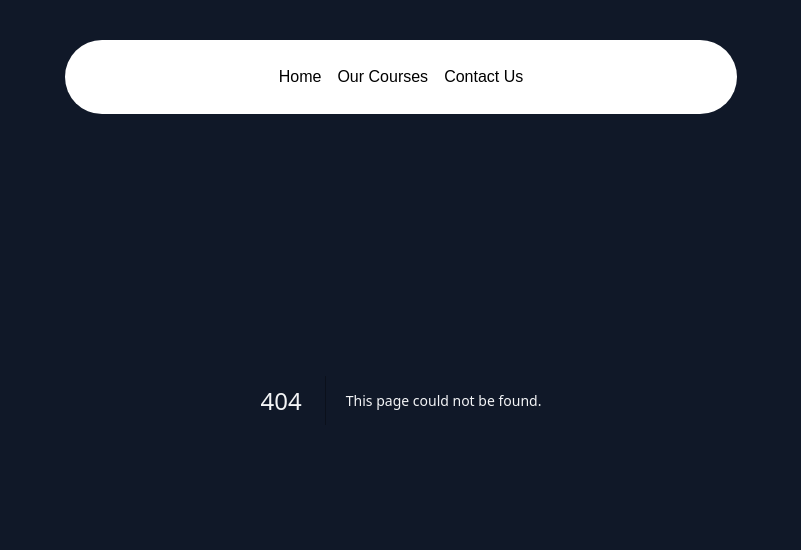
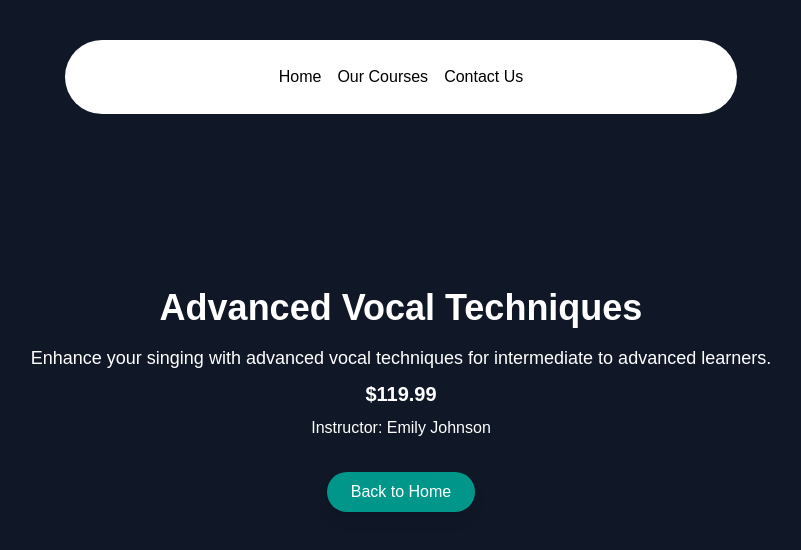
Before and after one commit to sharjeel-siddiqui12/music-academy-using-NextJS, a Next.js app: page /courses/advanced-vocal-techniques in a window 1280 px wide. Before the commit this address had no page. Shown: the top 550 px of the page, without its empty margins (239-1040 px from the left). Built offline with nearby package versions, Linux system fonts and the light colour scheme.

Commit message:
feat: implement CoursePage component with course details display

```diff
--- /dev/null
+++ b/src/app/courses/[slug]/page.tsx
@@ -0,0 +1,37 @@
+// import courseData from "../../../data/music_courses.json";
+import courseData from "@/data/music_courses.json";
+import { notFound } from "next/navigation";
+import React from "react";
+
+interface Course {
+  id: number;
+  title: string;
+  slug: string;
+  description: string;
+  price: number;
+  instructor: string;
+  isFeatured: boolean;
+}
+
+interface Params {
+  params: { slug: string };
+}
+
+export default async function CoursePage(props: Params) {
+  const { params } = await props;
+  const course = courseData.courses.find((c: Course) => c.slug === params.slug);
+
+  if (!course) {
+    notFound();
+  }
+
+  return (
+    <div className="min-h-screen flex flex-col items-center justify-center bg-gray-900 text-white">
+      <h1 className="text-4xl font-bold mb-4">{course.title}</h1>
+      <p className="mb-2 text-lg">{course.description}</p>
+      <p className="mb-2 text-xl font-semibold">${course.price}</p>
+      <p className="mb-2 text-md">Instructor: {course.instructor}</p>
+      <a href="/" className="mt-6 px-6 py-2 bg-teal-600 rounded-full shadow-lg hover:bg-teal-500 transition-colors">Back to Home</a>
+    </div>
+  );
+}
```
